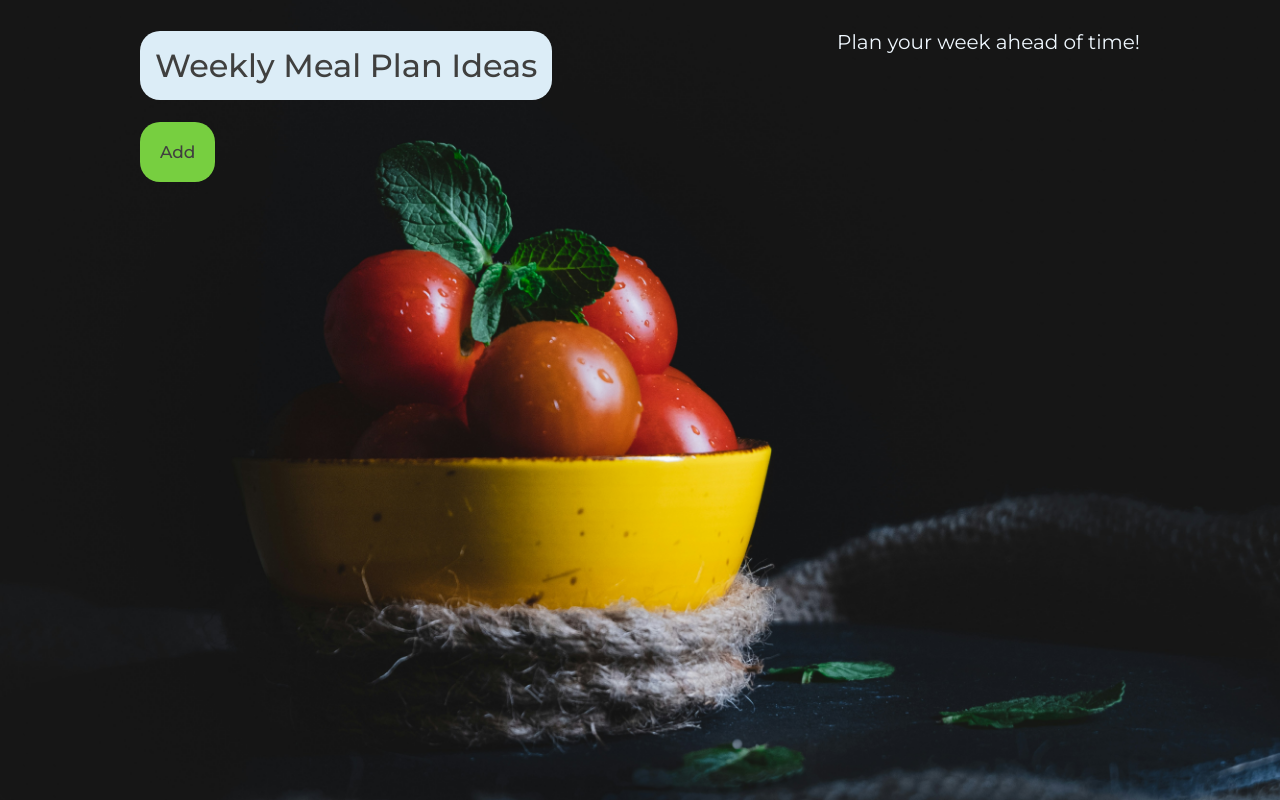
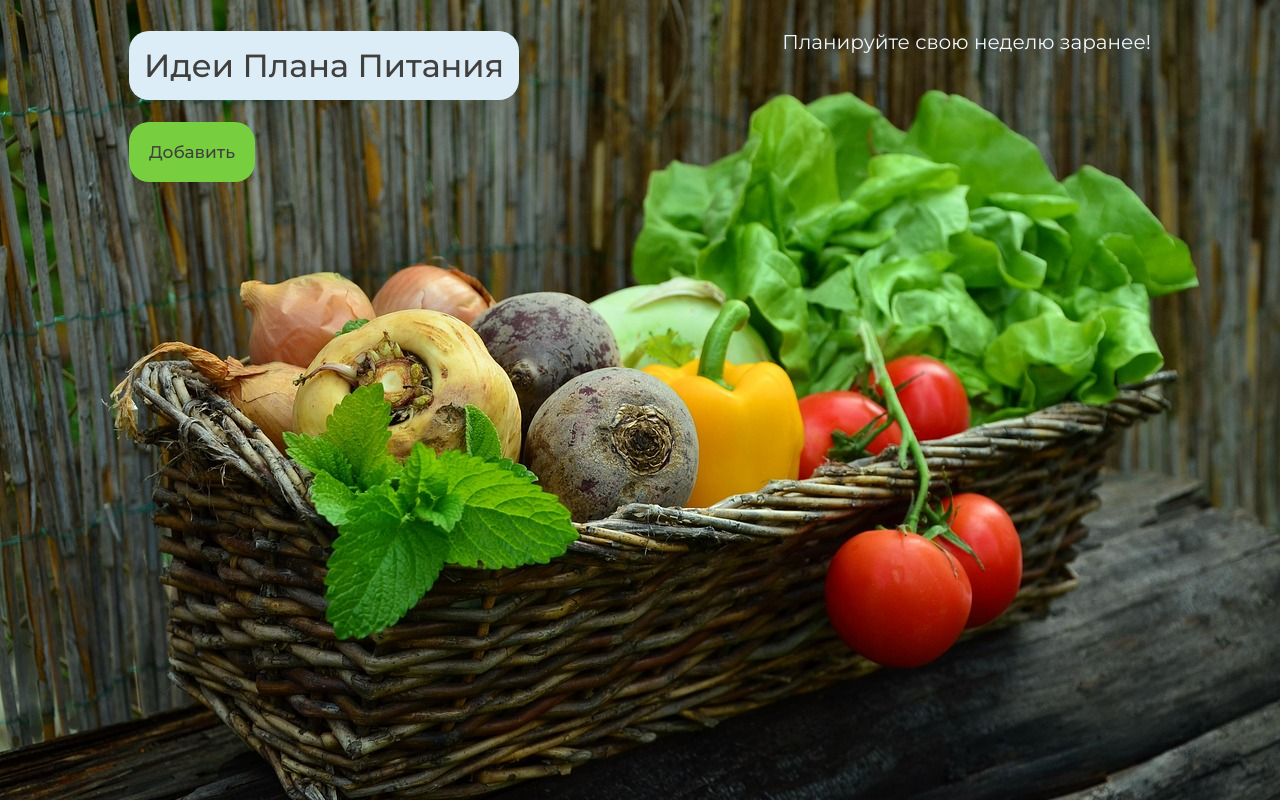
Before and after one commit to KseniiaOldfield/Meal-plan, a React (Create React App) app: page / in a window 1280 px wide. Built offline with nearby package versions, Linux system fonts and the light colour scheme.

Commit message:
localStorage

```diff
--- a/src/App.css
+++ b/src/App.css
@@ -1,5 +1,5 @@
 body {
-  background: url(keto.jpg) ;
+  background: url(bg.keto.jpg) ;
   background-size: cover;
   background-repeat: no-repeat;
   overflow-x: hidden;
--- a/src/App.js
+++ b/src/App.js
@@ -16,7 +16,7 @@ function App() {
 
   const addMeal = () => {
     const newMeal = {
-      title:"Today is...",
+      title:"Укажите дату...",
       id: uuid(),
       mealForADay:"",
       ingredients: ""
--- a/src/MyList.js
+++ b/src/MyList.js
@@ -1,8 +1,8 @@
 const MyList = ({mealPlans, addMeal, deleteDay, selectedDay, setselectedDay}) => {
     return <div>
         <div>
-            <h1>Weekly Meal Plan Ideas</h1>
-            <button className="button-add" onClick={addMeal}>Add</button>
+            <h1>Идеи Плана Питания</h1>
+            <button className="button-add" onClick={addMeal}>Добавить</button>
         </div>
         <div>
             {mealPlans.map(({id, title, mealForADay}) => (
@@ -11,7 +11,7 @@ const MyList = ({mealPlans, addMeal, deleteDay, selectedDay, setselectedDay}) =>
                 >
                     <p className="field">{title}</p>
                     <p className="field">{mealForADay.substring(0, 60)}</p>
-                    <button className="button-delete" onClick={() => deleteDay(id)}>Delete</button>
+                    <button className="button-delete" onClick={() => deleteDay(id)}>Удалить</button>
                 </div>
             ))}
         </div>
--- a/src/MyMealsAndIngredients.js
+++ b/src/MyMealsAndIngredients.js
@@ -7,27 +7,27 @@ const MyMealsAndIngredients = ({selectedDay, updateDay}) => {
         })
     }
 
-    if(!selectedDay) return <p>Plan your week ahead of time!</p>
+    if(!selectedDay) return <p>Планируйте свою неделю заранее!</p>
     return <div className="whole-plan">
 
             <input
             type="text"
             className="myInput"
-            placeholder="Today is..."
+            placeholder="Укажите дату..."
             id="title"
             value={selectedDay.title}
             onChange = {(e) => editMyMeal("title", e.target.value)}
             />
 
             <textarea
-            placeholder="Write your meal plan here..."
+            placeholder="Напишите здесь свой план питания..."
             id="mealForADay"
             value={selectedDay.mealForADay}
             onChange = {(e) => editMyMeal("mealForADay", e.target.value)}
             />
 
             <textarea
-            placeholder="List of ingredients..."
+            placeholder="Список ингредиентов..."
             id="mealForADay"
             value={selectedDay.ingredients}
             onChange = {(e) => editMyMeal("ingredients", e.target.value)}
```
Also changed, not shown: src/bg.keto.jpg (added), src/keto.jpg (deleted).
